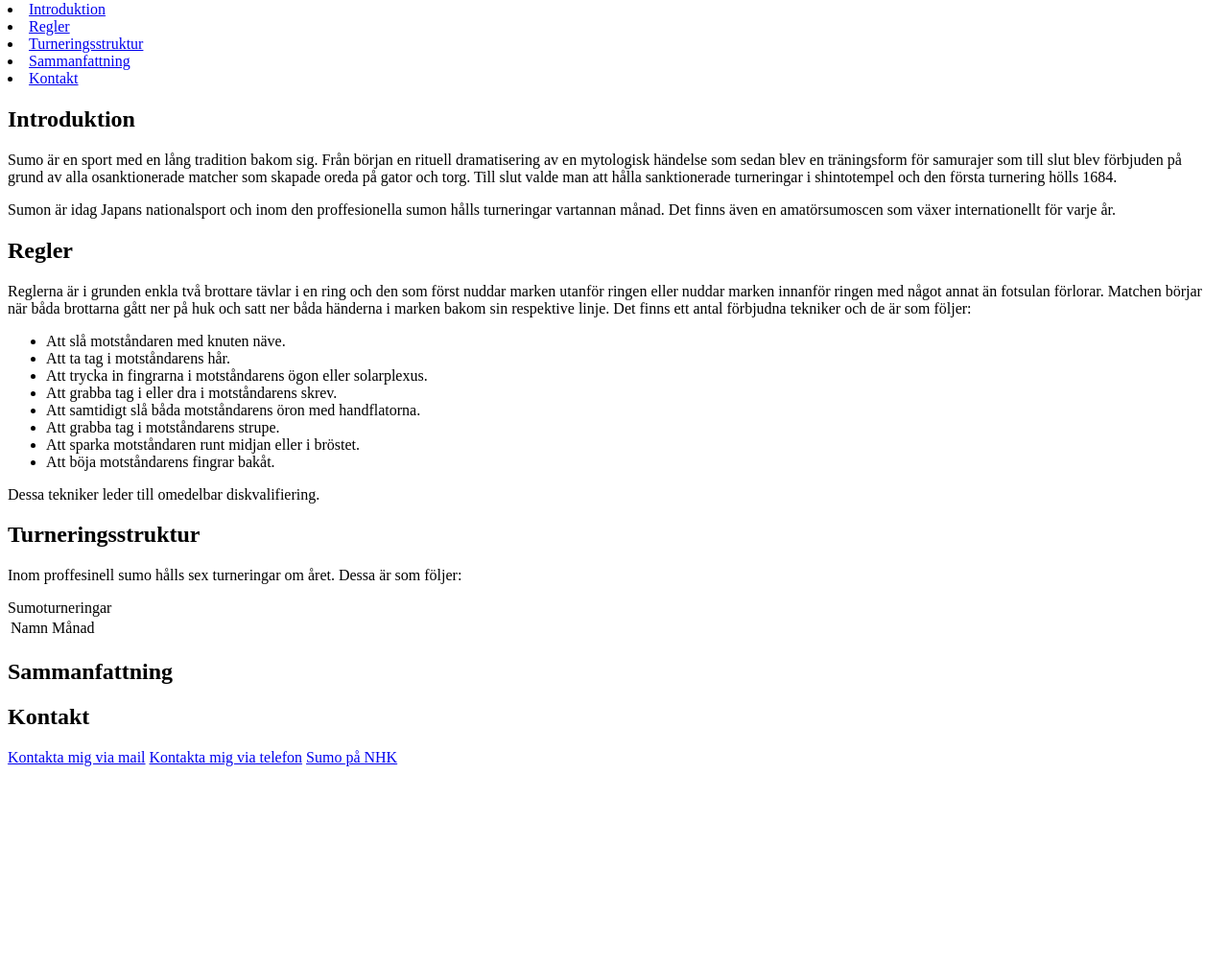
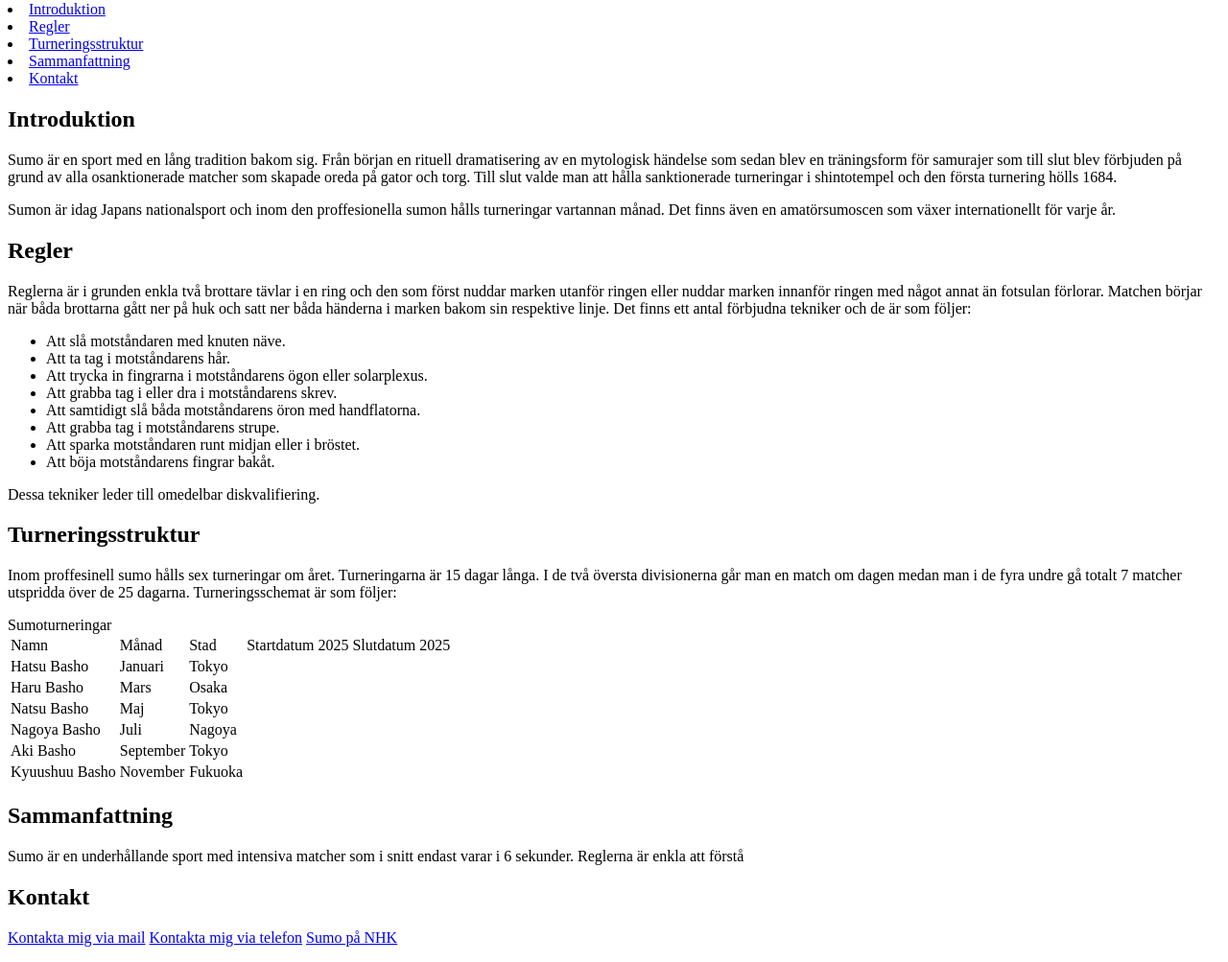
Before and after one commit to Harmonisk/min-hobby-sida, a plain HTML site: page index.html in a window 1280 px wide. Shown: the part 79-1082 px from the top of the page at 96% size. Before the commit the page ends 894 px from the top, so only its background shows below. Drawn offline with Linux system fonts and the light colour scheme.

Commit message:
Tournament info with table added.

```diff
--- a/index.html
+++ b/index.html
@@ -44,18 +44,63 @@
         </section>
         <section id="info2">
             <h2>Turneringsstruktur</h2>
-            <p>Inom proffesinell sumo hålls sex turneringar om året. Dessa är som följer:</p>
+            <p>Inom proffesinell sumo hålls sex turneringar om året. Turneringarna är 15 dagar långa. I de två översta divisionerna går man en match om dagen medan man i de fyra undre gå totalt 7 matcher utspridda över de 25 dagarna. Turneringsschemat är som följer:</p>
             <table>
                 <theader>Sumoturneringar</theader>
                 <tr>
                     <td>Namn</td>
                     <td>Månad</td>
-                    <td>
+                    <td>Stad</td>
+                    <td>Startdatum 2025</td>
+                    <td>Slutdatum 2025</td>
+                </tr>
+                <tr>
+                    <td>Hatsu Basho</td>
+                    <td>Januari</td>
+                    <td>Tokyo</td>
+                    <td></td>
+                    <td></td>
+                </tr>
+                <tr>
+                    <td>Haru Basho</td>
+                    <td>Mars</td>
+                    <td>Osaka</td>
+                    <td></td>
+                    <td></td>
+                </tr>
+                <tr>
+                    <td>Natsu Basho</td>
+                    <td>Maj</td>
+                    <td>Tokyo</td>
+                    <td></td>
+                    <td></td>
+                </tr>
+                <tr>
+                    <td>Nagoya Basho</td>
+                    <td>Juli</td>
+                    <td>Nagoya</td>
+                    <td></td>
+                    <td></td>
+                </tr>
+                <tr>
+                    <td>Aki Basho</td>
+                    <td>September</td>
+                    <td>Tokyo</td>
+                    <td></td>
+                    <td></td>
+                </tr>
+                <tr>
+                    <td>Kyuushuu Basho</td>
+                    <td>November</td>
+                    <td>Fukuoka</td>
+                    <td></td>
+                    <td></td>
                 </tr>
             </table>
         </section>
         <section id="sam">
             <h2>Sammanfattning</h2>
+            <p>Sumo är en underhållande sport med intensiva matcher som i snitt endast varar i 6 sekunder. Reglerna är enkla att förstå</p>
         </section>
     </main>
     <footer id="#kontakt">
```
